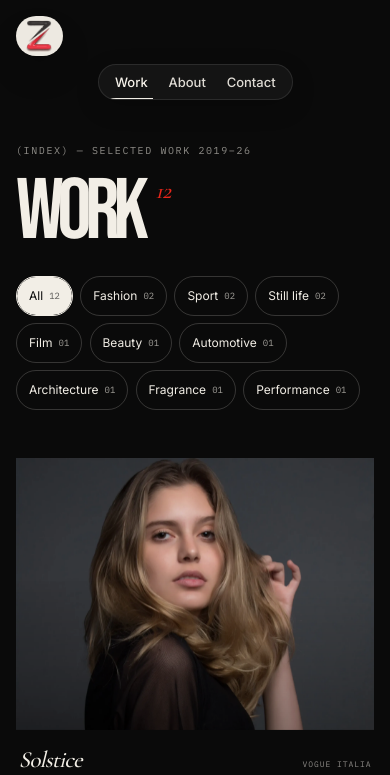
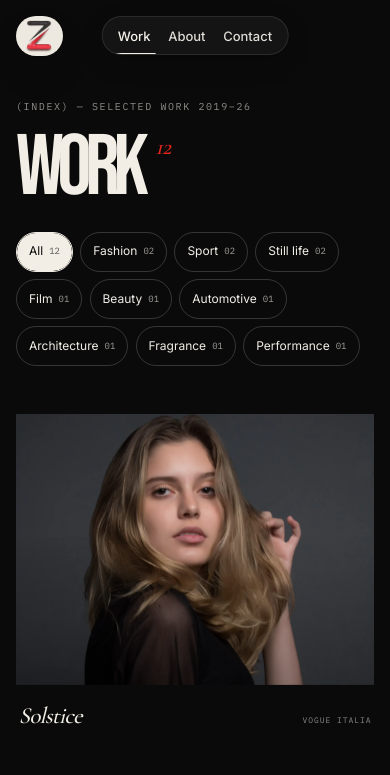
Before and after one commit to maheriman6-hue/New-website, a Next.js app: page /work in a window 390 px wide. Shown: the top 775 px of the page. Built offline with nearby package versions, Linux system fonts and the light colour scheme.

Commit message:
insert intro aimation

```diff
--- a/app/globals.css
+++ b/app/globals.css
@@ -103,6 +103,10 @@ select {
   left: 50%;
   margin: 0;
   transform: translateX(-50%);
+}
+
+.site-header--overlay {
+  margin-bottom: -56px;
 }
 
 :root[data-hero-transition='true'] .app-nav-pill,
@@ -1512,6 +1516,10 @@ select {
     gap: 0.5rem;
   }
 
+  .site-header--overlay {
+    margin-bottom: -5.75rem;
+  }
+
   .site-header .brand-pill {
     grid-column: 1;
     grid-row: 1;
@@ -1533,19 +1541,17 @@ select {
   }
 
   .site-header .app-nav-pill {
-    position: static;
-    grid-column: 1 / -1;
-    grid-row: 2;
-    justify-self: center;
-    transform: none;
-    gap: 0.1rem;
+    position: absolute;
+    top: 1rem;
+    left: 50%;
+    gap: 0;
     margin: 0;
-    padding: 0.25rem 0.4rem;
+    padding: 0.3rem 0.4rem;
+    transform: translateX(-50%);
   }
 
   .site-header .app-nav-pill a {
-    padding-right: 0.6rem;
-    padding-left: 0.6rem;
+    padding: 0.3rem 0.55rem;
     font-size: 13px;
   }
 
@@ -2163,8 +2169,6 @@ select {
 }
 
 .contact-header {
-  position: absolute;
-  inset: 0 0 auto;
   z-index: 30;
 }
 
--- a/components/AppShell.tsx
+++ b/components/AppShell.tsx
@@ -42,8 +42,8 @@ export function AppShell({
   return (
     <div className="min-h-screen bg-[#0a0a0a] text-[#f2eee6]">
       <header className={[
-        'site-header z-30 flex items-start justify-between px-4 pt-4 sm:px-6 lg:px-7',
-        overlayHeader ? 'absolute inset-x-0 top-0' : 'relative',
+        'site-header sticky top-0 z-30 flex items-start justify-between px-4 pt-4 sm:px-6 lg:px-7',
+        overlayHeader ? 'site-header--overlay' : '',
         pathname === '/contact' ? 'contact-header' : '',
       ].join(' ')}>
         <Link href="/" className="brand-pill" aria-label="Zateef International home">
--- a/components/RouteTransition.tsx
+++ b/components/RouteTransition.tsx
@@ -5,12 +5,23 @@ import { useEffect, useRef, useState } from 'react';
 
 export function RouteTransition() {
   const router = useRouter();
-  const [isVisible, setIsVisible] = useState(false);
+  const [isVisible, setIsVisible] = useState(true);
   const [run, setRun] = useState(0);
   const timers = useRef<number[]>([]);
-  const isTransitioning = useRef(false);
+  const isTransitioning = useRef(true);
 
   useEffect(() => {
+    if (window.matchMedia('(prefers-reduced-motion: reduce)').matches) {
+      setIsVisible(false);
+      isTransitioning.current = false;
+    } else {
+      timers.current.push(window.setTimeout(() => {
+        setIsVisible(false);
+        isTransitioning.current = false;
+        timers.current = [];
+      }, 2300));
+    }
+
     const onClick = (event: MouseEvent) => {
       if (
         event.defaultPrevented ||
```
